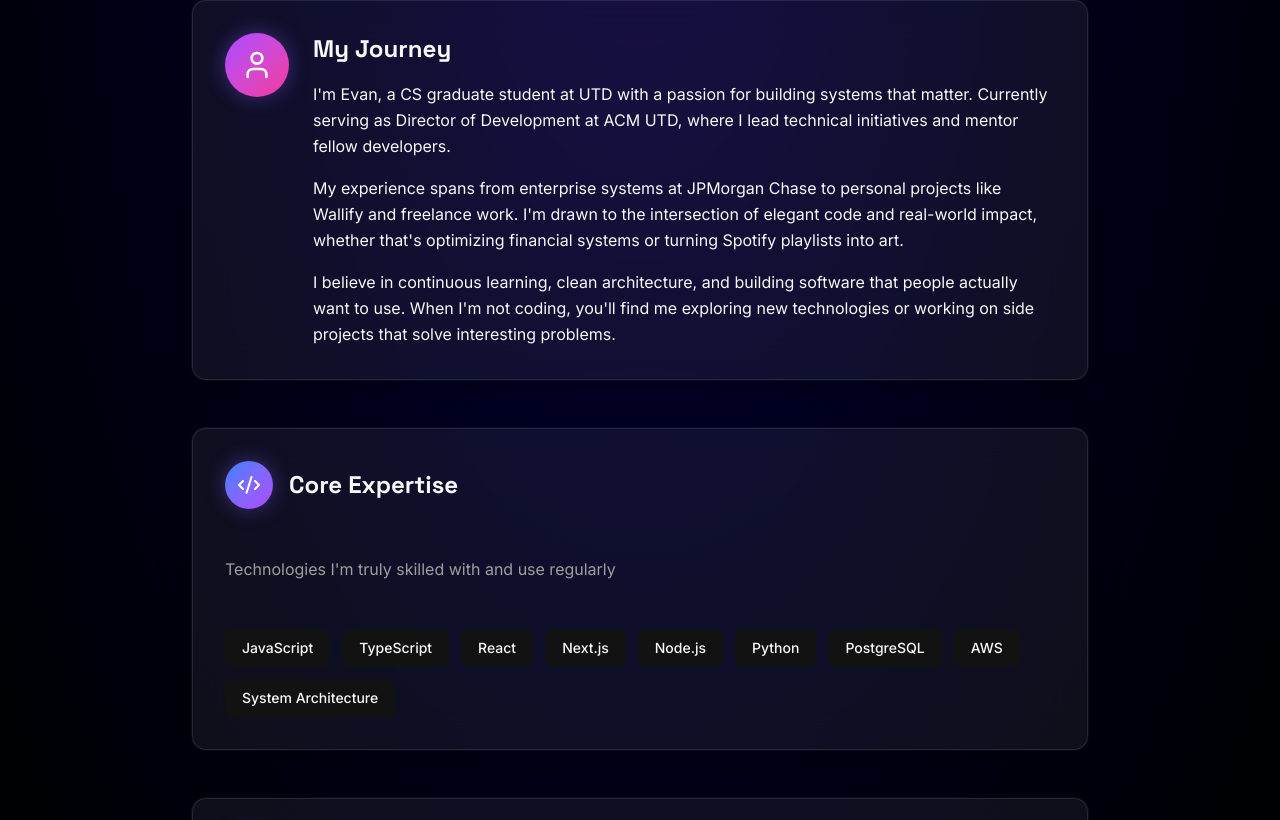
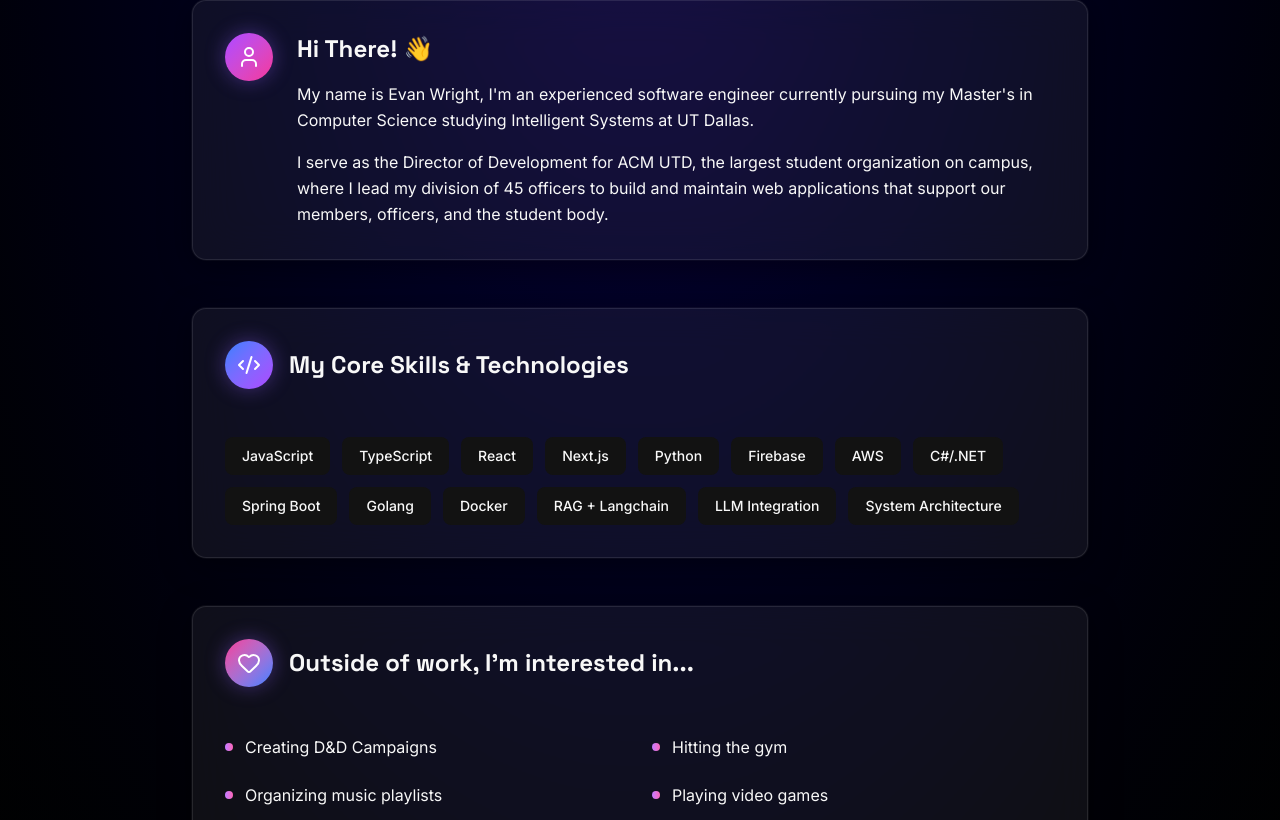
Before and after one commit to emw8105/portfolio, a Next.js app: page /about in a window 1280 px wide. Shown: the part 220-1040 px from the top of the page. Built offline with nearby package versions, Linux system fonts and the light colour scheme.

Commit message:
about page info improvements

```diff
--- a/src/app/about/page.tsx
+++ b/src/app/about/page.tsx
@@ -9,20 +9,25 @@ export default function AboutPage() {
     "TypeScript",
     "React",
     "Next.js",
-    "Node.js",
     "Python",
-    "PostgreSQL",
+    "Firebase",
     "AWS",
+    "C#/.NET",
+    "Spring Boot",
+    "Golang",
+    "Docker",
+    "RAG + Langchain",
+    "LLM Integration",
     "System Architecture",
   ]
 
   const interests = [
-    "Full-Stack Web Development",
-    "Cloud Architecture",
-    "API Design",
-    "System Architecture",
-    "Open Source Contributions",
-    "Technical Leadership",
+    "Creating D&D Campaigns",
+    "Hitting the gym",
+    "Organizing music playlists",
+    "Playing video games",
+    "Building personal projects",
+    "Cooking and baking",
   ]
 
   return (
@@ -40,26 +45,17 @@ export default function AboutPage() {
           <div className="space-y-12">
             <Card className="glass-card p-8 glow-hover transition-all duration-500">
               <div className="flex items-start gap-6">
-                <div className="w-16 h-16 bg-gradient-to-br from-purple-500 to-pink-500 rounded-full flex items-center justify-center flex-shrink-0 glow">
-                  <User className="h-8 w-8 text-white" />
+                <div className="w-12 h-12 bg-gradient-to-br from-purple-500 to-pink-500 rounded-full flex items-center justify-center flex-shrink-0 glow">
+                  <User className="h-6 w-6 text-white" />
                 </div>
                 <div>
-                  <h2 className="text-2xl font-bold font-serif mb-4">My Journey</h2>
+                  <h2 className="text-2xl font-bold font-serif mb-4">Hi There! 👋</h2>
                   <div className="space-y-4 text-foreground leading-relaxed">
                     <p>
-                      I&apos;m Evan, a CS graduate student at UTD with a passion for building systems that matter. Currently
-                      serving as Director of Development at ACM UTD, where I lead technical initiatives and mentor
-                      fellow developers.
+                      My name is Evan Wright, I&apos;m an experienced software engineer currently pursuing my Master&apos;s in Computer Science studying Intelligent Systems at UT Dallas.
                     </p>
                     <p>
-                      My experience spans from enterprise systems at JPMorgan Chase to personal projects like Wallify
-                      and freelance work. I&apos;m drawn to the intersection of elegant code and real-world impact, whether
-                      that&apos;s optimizing financial systems or turning Spotify playlists into art.
-                    </p>
-                    <p>
-                      I believe in continuous learning, clean architecture, and building software that people actually
-                      want to use. When I&apos;m not coding, you&apos;ll find me exploring new technologies or working on side
-                      projects that solve interesting problems.
+                      I serve as the Director of Development for ACM UTD, the largest student organization on campus, where I lead my division of 45 officers to build and maintain web applications that support our members, officers, and the student body.
                     </p>
                   </div>
                 </div>
@@ -71,9 +67,8 @@ export default function AboutPage() {
                 <div className="w-12 h-12 bg-gradient-to-br from-blue-500 to-purple-500 rounded-full flex items-center justify-center glow">
                   <Code2 className="h-6 w-6 text-white" />
                 </div>
-                <h3 className="text-2xl font-bold font-serif">Core Expertise</h3>
+                <h3 className="text-2xl font-bold font-serif">My Core Skills & Technologies</h3>
               </div>
-              <p className="text-muted-foreground mb-6">Technologies I&apos;m truly skilled with and use regularly</p>
               <div className="flex flex-wrap gap-3">
                 {coreSkills.map((skill) => (
                   <Badge
@@ -92,7 +87,7 @@ export default function AboutPage() {
                 <div className="w-12 h-12 bg-gradient-to-br from-pink-500 to-blue-500 rounded-full flex items-center justify-center glow">
                   <Heart className="h-6 w-6 text-white" />
                 </div>
-                <h3 className="text-2xl font-bold font-serif">What Drives Me</h3>
+                <h3 className="text-2xl font-bold font-serif">Outside of work, I&apos;m interested in...</h3>
               </div>
               <div className="grid md:grid-cols-2 gap-6">
                 {interests.map((interest) => (
```
